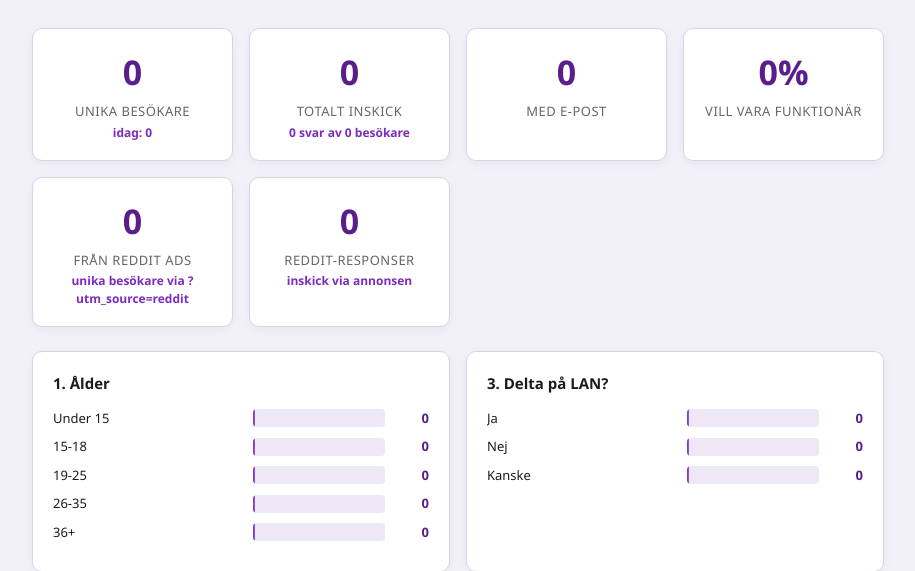
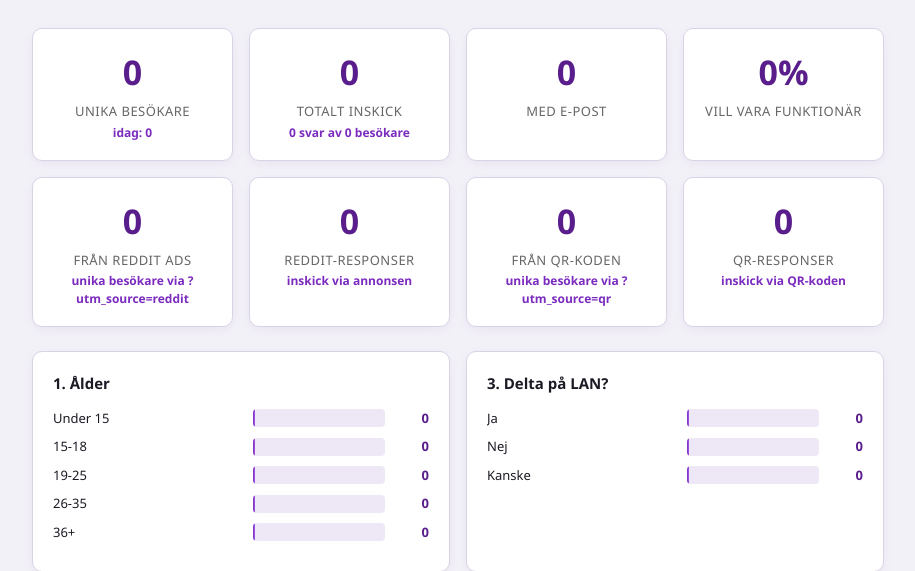
Before and after one commit to CF-Digital-AB/bgf-site, a Flask app: page /admin in a window 1280 px wide. Shown: the part 156-727 px from the top of the page, without its empty margins (182-1097 px from the left). Run offline with Flask 3, Linux system fonts and the light colour scheme; data that the repository does not hold is empty.

Commit message:
Add QR campaign stats to admin dashboard

```diff
--- a/app.py
+++ b/app.py
@@ -382,12 +382,18 @@ def admin():
         "SELECT COUNT(*) AS c FROM visitors WHERE date(first_seen) = date('now')"
     ).fetchone()["c"]
 
-    # Ad-attribution stats (utm_source query param, e.g. ?utm_source=reddit)
+    # Campaign-attribution stats (utm_source query param, e.g. Reddit ads or QR)
     reddit_visitors = db.execute(
-        "SELECT COUNT(*) AS c FROM visitors WHERE utm_source = 'reddit'"
+        "SELECT COUNT(*) AS c FROM visitors WHERE lower(trim(utm_source)) = 'reddit'"
     ).fetchone()["c"]
     reddit_responses = db.execute(
-        "SELECT COUNT(*) AS c FROM responses WHERE utm_source = 'reddit'"
+        "SELECT COUNT(*) AS c FROM responses WHERE lower(trim(utm_source)) = 'reddit'"
+    ).fetchone()["c"]
+    qr_visitors = db.execute(
+        "SELECT COUNT(*) AS c FROM visitors WHERE lower(trim(utm_source)) = 'qr'"
+    ).fetchone()["c"]
+    qr_responses = db.execute(
+        "SELECT COUNT(*) AS c FROM responses WHERE lower(trim(utm_source)) = 'qr'"
     ).fetchone()["c"]
     utm_breakdown = {"counts": {}, "total": 0}
     for row in db.execute(
@@ -412,6 +418,8 @@ def admin():
         visitors_today=visitors_today,
         reddit_visitors=reddit_visitors,
         reddit_responses=reddit_responses,
+        qr_visitors=qr_visitors,
+        qr_responses=qr_responses,
         utm_breakdown=utm_breakdown,
         responses=responses,
         age_groups=AGE_GROUPS,
--- a/templates/admin.html
+++ b/templates/admin.html
@@ -56,6 +56,16 @@
             <div class="kpi-num">{{ reddit_responses }}</div>
             <div class="kpi-label">Reddit-responser</div>
             <div class="kpi-sub">inskick via annonsen</div>
+        </div>
+        <div class="kpi">
+            <div class="kpi-num">{{ qr_visitors }}</div>
+            <div class="kpi-label">Från QR-koden</div>
+            <div class="kpi-sub">unika besökare via ?utm_source=qr</div>
+        </div>
+        <div class="kpi">
+            <div class="kpi-num">{{ qr_responses }}</div>
+            <div class="kpi-label">QR-responser</div>
+            <div class="kpi-sub">inskick via QR-koden</div>
         </div>
     </div>
 
```
Also changed, not shown: README.md.
